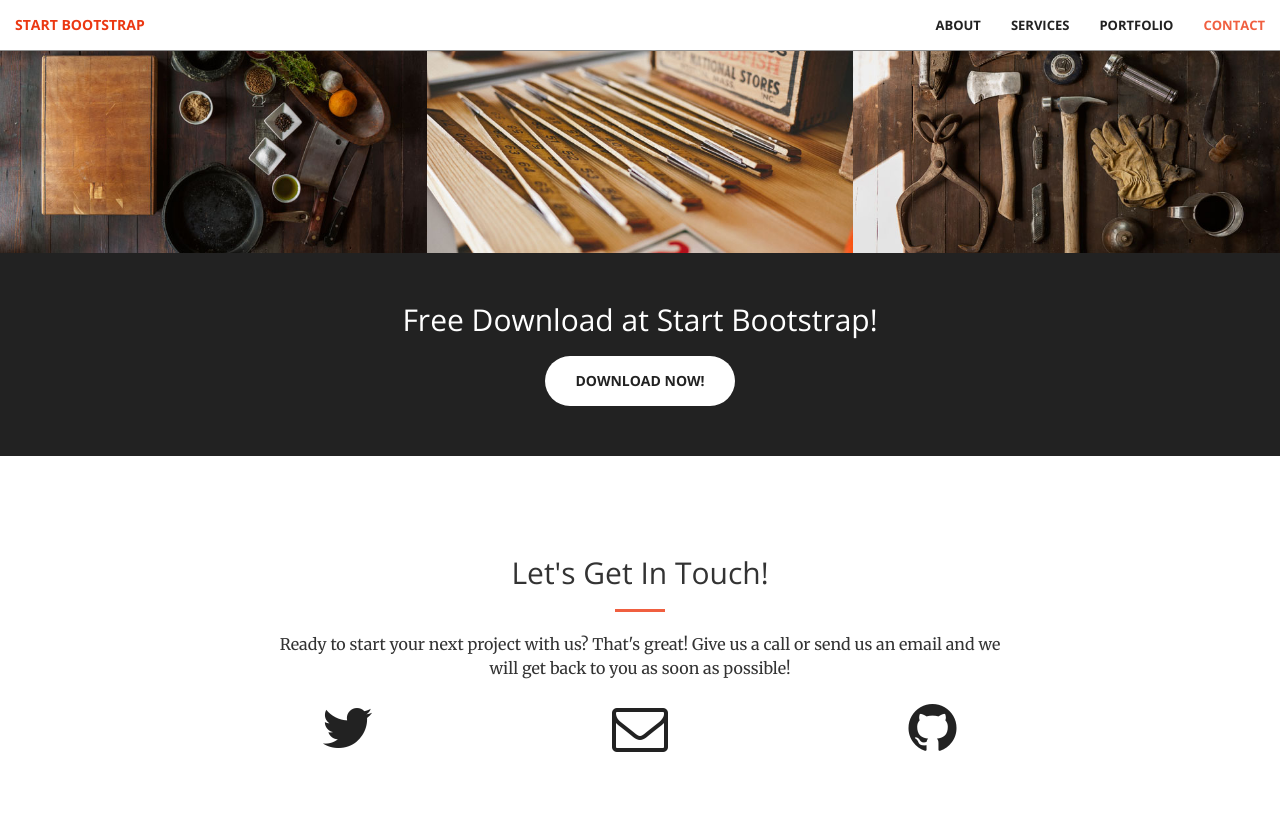
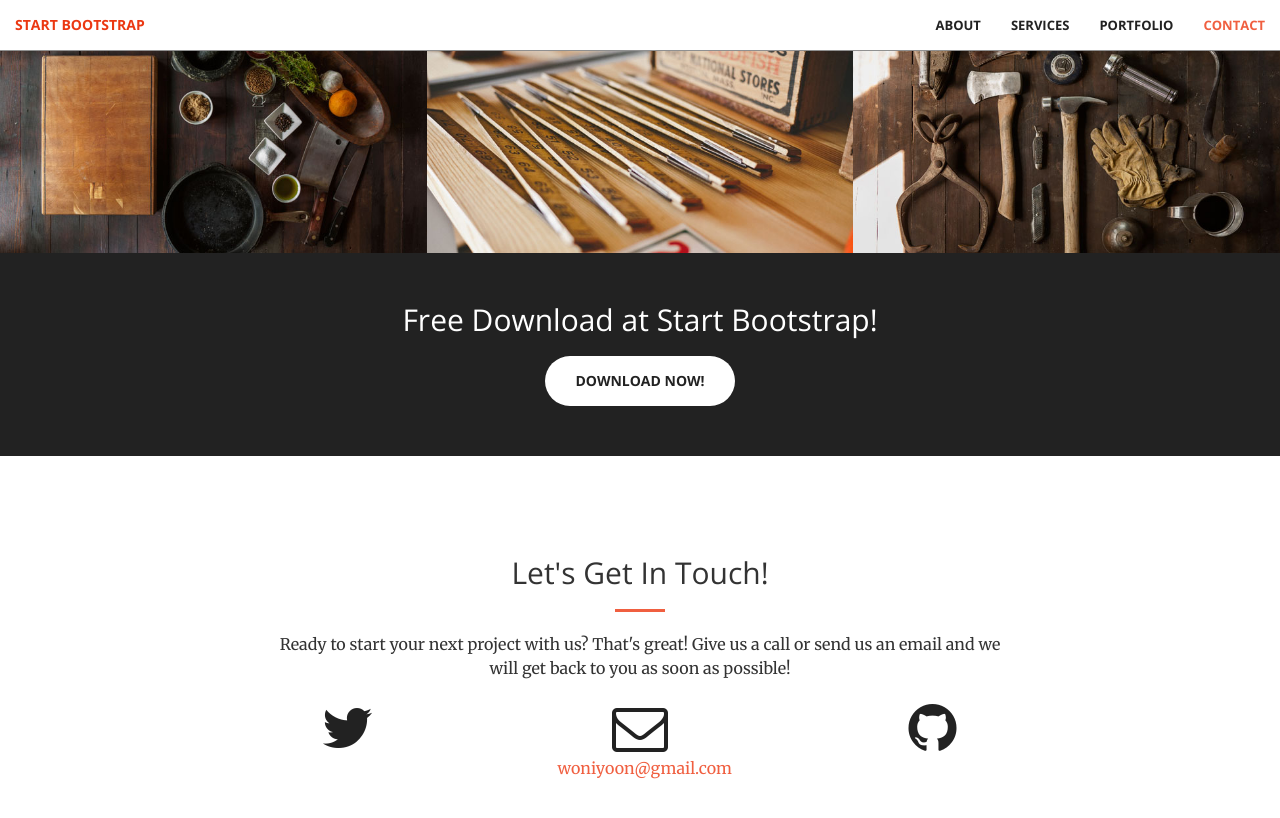
Before and after one commit to woniyoon/woniyoon.github.io, a Jekyll site: the page built from index.html, in a window 1280 px wide and 900 px high, scrolled down 1981 px. Shown: the top 818 px of the window. Built offline with Jekyll 4.4.1, drawn with Linux system fonts in a browser that asks for light colours.

Commit message:
Update page information

```diff
--- a/_config.yml
+++ b/_config.yml
@@ -1,9 +1,9 @@
 # Site settings
-title:
-email:
+title: "Jaewon Y"
+email: "woniyoon@gmail.com"
 description: > # this means to ignore newlines until "baseurl:"
 baseurl: "" # the subpath of your site, e.g. /blog/
-url: "" # the base hostname & protocol for your site
+url: "https://woniyoon.github.io" # the base hostname & protocol for your site
 
 twitter_username:
 github_username:
```
